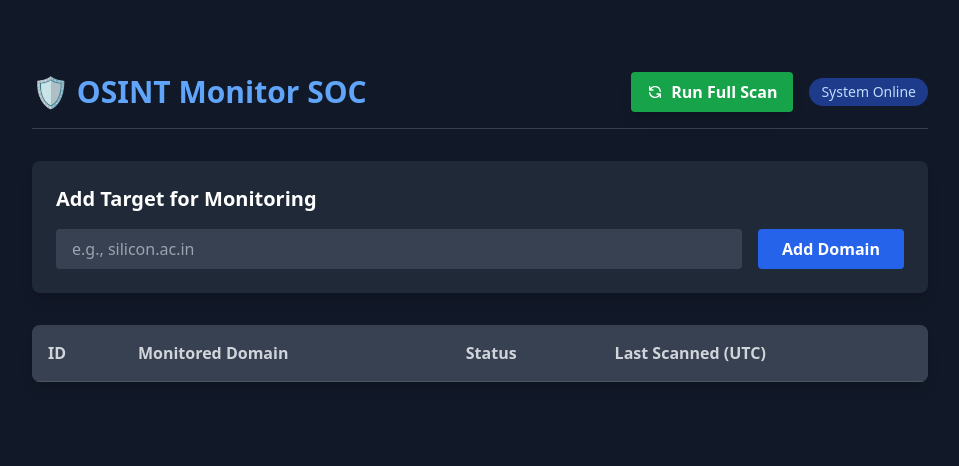
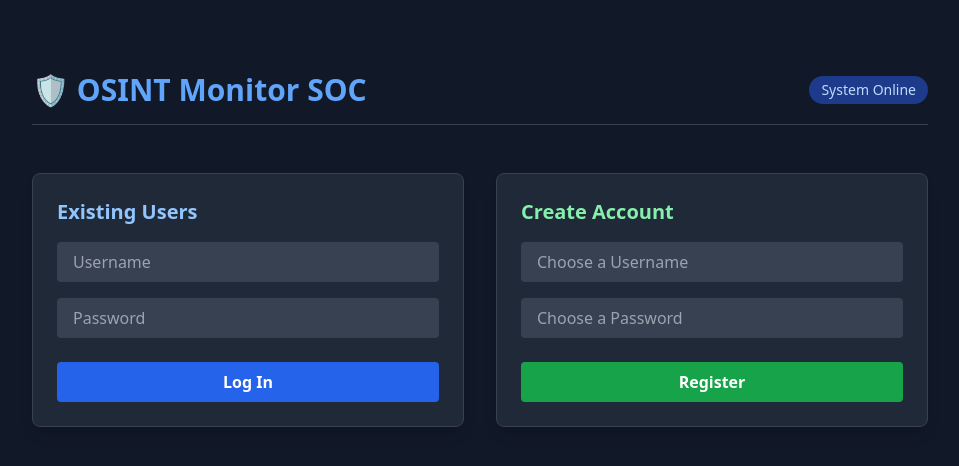
Before and after one commit to priyansu206/osint-monitor, a Flask app: page / in a window 1280 px wide. Shown: the top 466 px of the page, without its empty margins (160-1119 px from the left). Run offline with Flask 3, Linux system fonts and the light colour scheme; data that the repository does not hold is empty; some libraries are stand-ins or nearby versions.

Commit message:
feat: added a sha password hashing and session detector

```diff
--- a/app.py
+++ b/app.py
@@ -1,44 +1,101 @@
-from flask import Flask, render_template, request, redirect
+from flask import Flask, render_template, request, redirect, session
+from werkzeug.security import generate_password_hash, check_password_hash
 import sqlite3
-import subprocess # <-- NEW: Allows Flask to run terminal commands
-import sys        # <-- NEW: Helps Flask find your virtual environment
+import subprocess
+import sys
 
 app = Flask(__name__)
+
+# In a production environment, you would want to load this from an environment variable or config file, and it should be a long random string. For development purposes, this is fine.
+app.secret_key = 'super_secret_dev_key_do_not_share'
 
 def get_db_connection():
     conn = sqlite3.connect('osint_monitor.db')
     conn.row_factory = sqlite3.Row
     return conn
 
+# 1. NEW: THE LOGIN & REGISTER ROUTES
+
+@app.route('/register', methods=['POST'])
+def register():
+    username = request.form.get('username')
+    password = request.form.get('password')
+
+    hashed_pw = generate_password_hash(password)
+
+    conn = get_db_connection()
+    try:
+        conn.execute('INSERT INTO users (username, password_hash) VALUES (?, ?)', (username, hashed_pw))
+        conn.commit()
+    except sqlite3.IntegrityError:
+        pass
+    conn.close()
+
+    return redirect('/')
+
+@app.route('/login', methods=['POST'])
+def login():
+    username = request.form.get('username')
+    password = request.form.get('password')
+
+    conn = get_db_connection()
+    user = conn.execute('SELECT * FROM users WHERE username = ?', (username,)).fetchone()
+    conn.close()
+
+    if user and check_password_hash(user['password_hash'], password):
+        # Success! Hand them the VIP Wristband
+        session['user_id'] = user['id']
+        session['username'] = user['username']
+
+    return redirect('/')
+
+@app.route('/logout')
+def logout():
+    # Rip up the VIP Wristband
+    session.clear()
+    return redirect('/')
+
+# ==========================================
+# 2. UPDATED: PROTECTED DASHBOARD ROUTES
+# ==========================================
+
 @app.route('/')
 def index():
+    if 'user_id' not in session:
+        return render_template('index.html', targets=None)
+
     conn = get_db_connection()
-    targets = conn.execute('SELECT * FROM targets').fetchall()
+    targets = conn.execute('SELECT * FROM targets WHERE user_id = ?', (session['user_id'],)).fetchall()
     conn.close()
+
     return render_template('index.html', targets=targets)
 
 @app.route('/add', methods=['POST'])
 def add():
+
+    if 'user_id' not in session:
+        return redirect('/')
+
     new_domain = request.form.get('domain')
     if new_domain:
         clean_domain = new_domain.replace("https://", "").replace("http://", "").strip().strip('/')
         conn = get_db_connection()
-        try:
-            conn.execute('INSERT INTO targets (domain_name) VALUES (?)', (clean_domain,))
-            conn.commit()
-        except sqlite3.IntegrityError:
-            pass
+
+        conn.execute('INSERT INTO targets (domain_name, user_id) VALUES (?, ?)', (clean_domain, session['user_id']))
+        conn.commit()
         conn.close()
     return redirect('/')
 
 @app.route('/scan', methods=['POST'])
 def run_scan():
-    print("[FLASK] Triggering background scanner...")
+    if 'user_id' not in session:
+        return redirect('/')
+
+    print(f"[FLASK] Triggering background scanner for User ID {session['user_id']}...")
     try:
         subprocess.run([sys.executable, 'ssl_checker.py'], check=True)
-        print("[FLASK] Scan complete!")
     except Exception as e:
-        print(f"[FLASK] Error running scanner: {e}")
+        print(f"[FLASK] Error: {e}")
 
     return redirect('/')
 
--- a/templates/index.html
+++ b/templates/index.html
@@ -9,28 +9,59 @@
 <body class="bg-gray-900 text-white font-sans antialiased p-8">
 
     <div class="max-w-4xl mx-auto mt-10">
+
         <div class="flex justify-between items-center mb-8 border-b border-gray-700 pb-4">
             <h1 class="text-3xl font-bold text-blue-400">🛡️ OSINT Monitor SOC</h1>
 
             <div class="flex items-center gap-4">
-                <form action="/scan" method="POST" class="m-0">
-                    <button type="submit" class="bg-green-600 hover:bg-green-500 text-white font-bold py-2 px-4 rounded shadow-lg transition duration-200 flex items-center gap-2">
-                        <svg class="w-4 h-4" fill="none" stroke="currentColor" viewBox="0 0 24 24"><path stroke-linecap="round" stroke-linejoin="round" stroke-width="2" d="M4 4v5h.582m15.356 2A8.001 8.001 0 004.582 9m0 0H9m11 11v-5h-.581m0 0a8.003 8.003 0 01-15.357-2m15.357 2H15"></path></svg>
-                        Run Full Scan
-                    </button>
-                </form>
+                {% if session.username %}
+                    <span class="text-gray-400">Welcome, {{ session.username }}</span>
+                    <a href="/logout" class="bg-red-600 hover:bg-red-500 text-white text-sm py-1 px-3 rounded transition duration-200">Logout</a>
+                {% endif %}
                 <span class="bg-blue-900 text-blue-200 text-sm px-3 py-1 rounded-full">System Online</span>
             </div>
         </div>
 
-        <div class="bg-gray-800 p-6 rounded-lg shadow-lg mb-8">
-            <h2 class="text-xl font-semibold mb-4">Add Target for Monitoring</h2>
-            <form action="/add" method="POST" class="flex gap-4">
-                <input type="text" name="domain" placeholder="e.g., silicon.ac.in" required
-                       class="flex-1 bg-gray-700 text-white rounded px-4 py-2 focus:outline-none focus:ring-2 focus:ring-blue-500">
-                <button type="submit"
-                        class="bg-blue-600 hover:bg-blue-500 text-white font-bold py-2 px-6 rounded transition duration-200">
-                    Add Domain
+        {% if not session.user_id %}
+
+        <div class="grid grid-cols-2 gap-8 mt-12">
+            <div class="bg-gray-800 p-6 rounded-lg shadow-lg border border-gray-700">
+                <h2 class="text-xl font-semibold mb-4 text-blue-300">Existing Users</h2>
+                <form action="/login" method="POST" class="flex flex-col gap-4">
+                    <input type="text" name="username" placeholder="Username" required class="bg-gray-700 text-white rounded px-4 py-2 focus:outline-none focus:ring-2 focus:ring-blue-500">
+                    <input type="password" name="password" placeholder="Password" required class="bg-gray-700 text-white rounded px-4 py-2 focus:outline-none focus:ring-2 focus:ring-blue-500">
+                    <button type="submit" class="bg-blue-600 hover:bg-blue-500 text-white font-bold py-2 rounded transition duration-200 mt-2">Log In</button>
+                </form>
+            </div>
+
+            <div class="bg-gray-800 p-6 rounded-lg shadow-lg border border-gray-700">
+                <h2 class="text-xl font-semibold mb-4 text-green-300">Create Account</h2>
+                <form action="/register" method="POST" class="flex flex-col gap-4">
+                    <input type="text" name="username" placeholder="Choose a Username" required class="bg-gray-700 text-white rounded px-4 py-2 focus:outline-none focus:ring-2 focus:ring-green-500">
+                    <input type="password" name="password" placeholder="Choose a Password" required class="bg-gray-700 text-white rounded px-4 py-2 focus:outline-none focus:ring-2 focus:ring-green-500">
+                    <button type="submit" class="bg-green-600 hover:bg-green-500 text-white font-bold py-2 rounded transition duration-200 mt-2">Register</button>
+                </form>
+            </div>
+        </div>
+
+        {% else %}
+
+        <div class="bg-gray-800 p-6 rounded-lg shadow-lg mb-8 flex justify-between items-end">
+            <div class="flex-1 mr-4">
+                <h2 class="text-xl font-semibold mb-4">Add Target for Monitoring</h2>
+                <form action="/add" method="POST" class="flex gap-4">
+                    <input type="text" name="domain" placeholder="e.g., netflix.com" required
+                           class="flex-1 bg-gray-700 text-white rounded px-4 py-2 focus:outline-none focus:ring-2 focus:ring-blue-500">
+                    <button type="submit" class="bg-blue-600 hover:bg-blue-500 text-white font-bold py-2 px-6 rounded transition duration-200">
+                        Add Domain
+                    </button>
+                </form>
+            </div>
+
+            <form action="/scan" method="POST" class="m-0">
+                <button type="submit" class="bg-green-600 hover:bg-green-500 text-white font-bold py-2 px-6 rounded shadow-lg transition duration-200 flex items-center gap-2">
+                    <svg class="w-4 h-4" fill="none" stroke="currentColor" viewBox="0 0 24 24"><path stroke-linecap="round" stroke-linejoin="round" stroke-width="2" d="M4 4v5h.582m15.356 2A8.001 8.001 0 004.582 9m0 0H9m11 11v-5h-.581m0 0a8.003 8.003 0 01-15.357-2m15.357 2H15"></path></svg>
+                    Run Full Scan
                 </button>
             </form>
         </div>
@@ -69,6 +100,7 @@
                 </tbody>
             </table>
         </div>
-    </div>
+
+        {% endif %} </div>
 </body>
 </html>
```
